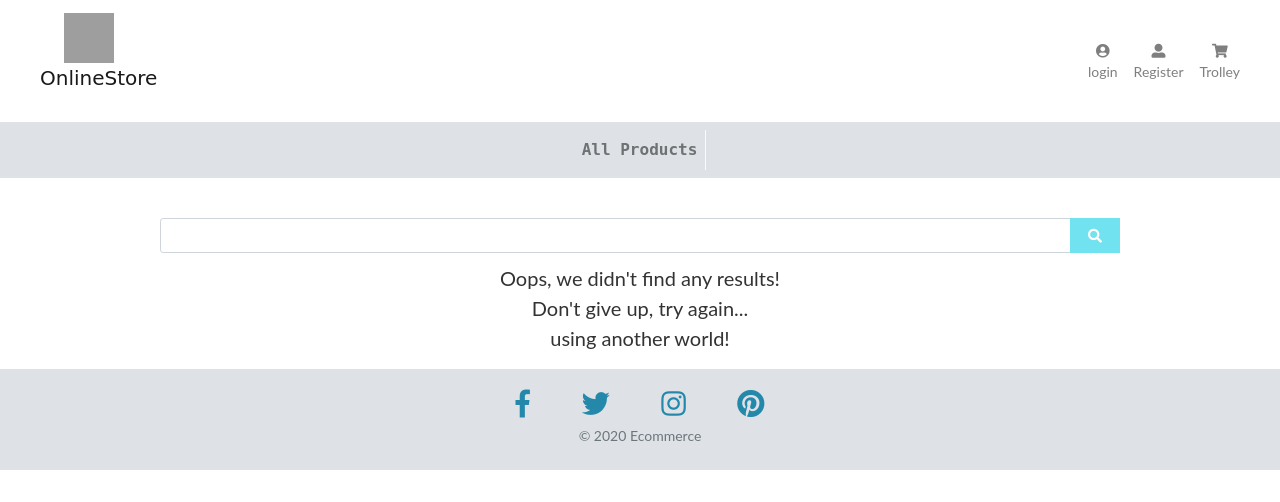
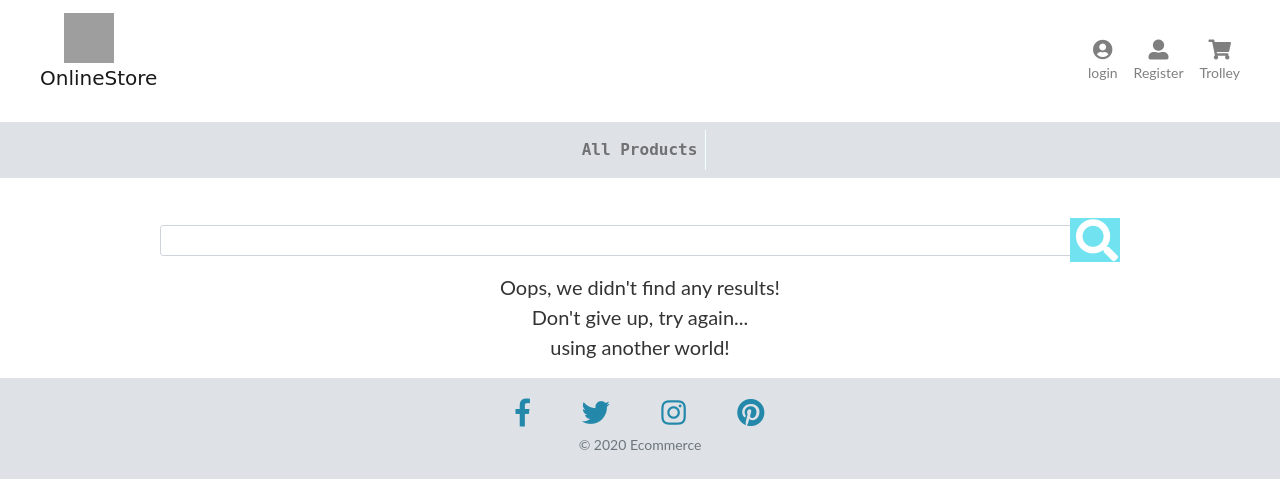
Before and after one commit to Luciano-Lima/ecommerce_project, a Django app: template templates/home.html in a window 1280 px wide. Shown: the top 502 px of the page. Run offline with Django 4.2, Linux system fonts and the light colour scheme; the template is opened without the code that fills it, so the values that code supplies are empty; some libraries are stand-ins or nearby versions; grey boxes are pictures that could not be loaded.

Commit message:
Removed height on buttons

```diff
--- a/products/static/css/style.css
+++ b/products/static/css/style.css
@@ -85,23 +85,12 @@ a.navbar-brand img {
 }
 
 /* Input and buttons */
-input[type='number'],
-input[type='text'] {
+input[type='number'] {
 	height: 35px;
 }
 
-/* .newsletter-email #div_id_email input[type='email'] {
-	height: 35px;
-	max-width: 90%;
-} */
-
-/* #div_id_email label {
-	display: none;
-} */
-
 button[type='submit'] {
 	margin-left: -50px;
-	height: 35px;
 	width: 50px;
 	background: #71e2f0;
 	color: white;
@@ -171,6 +160,14 @@ button[type='button'] {
 	color: #2388aa;
 }
 
+.fas {
+	font-size: 20px;
+}
+
+.fa-search {
+	font-size: 42px;
+}
+
 /* Newsletter */
 .form-inline .form-group label {
 	display: none;
```
